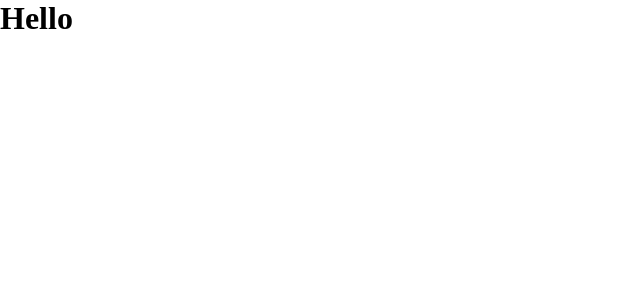
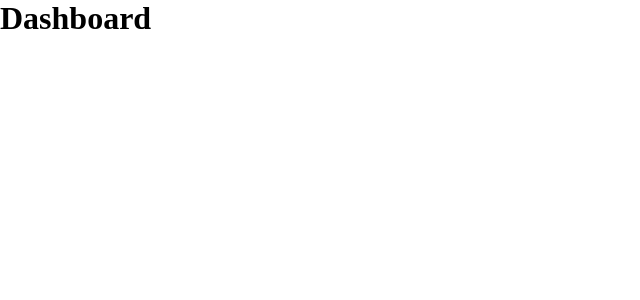
Before and after one commit to Matheusafonsouza/pokedex, a React (Create React App) app: page / in a window 1280 px wide. Shown: the top 300 px of the page, without its empty margins (0-640 px from the left). Built offline with nearby package versions, Linux system fonts and the light colour scheme.

Commit message:
feature: created dashboard page

```diff
--- a/src/App.tsx
+++ b/src/App.tsx
@@ -1,9 +1,10 @@
 import React from 'react';
+import Dashboard from './pages/Dashboard';
 import GlobalStyle from './styles/global';
 
 const App: React.FC = () => (
   <>
-    <h1>Hello</h1>
+    <Dashboard />
     <GlobalStyle />
   </>
 );
--- /dev/null
+++ b/src/pages/Dashboard/index.tsx
@@ -0,0 +1,12 @@
+import React from 'react';
+import { Container } from './styles';
+
+const Dashboard: React.FC = () => {
+  return (
+    <Container>
+      <h1>Dashboard</h1>
+    </Container>
+  );
+};
+
+export default Dashboard;
--- /dev/null
+++ b/src/pages/Dashboard/styles.ts
@@ -0,0 +1,7 @@
+import styled from 'styled-components';
+
+export const Container = styled.div`
+  height: 100vh;
+  width: 100vw;
+  background: #fff;
+`;
```
Also changed, not shown: 1 other file (tests, documents, lock files or other folders).
